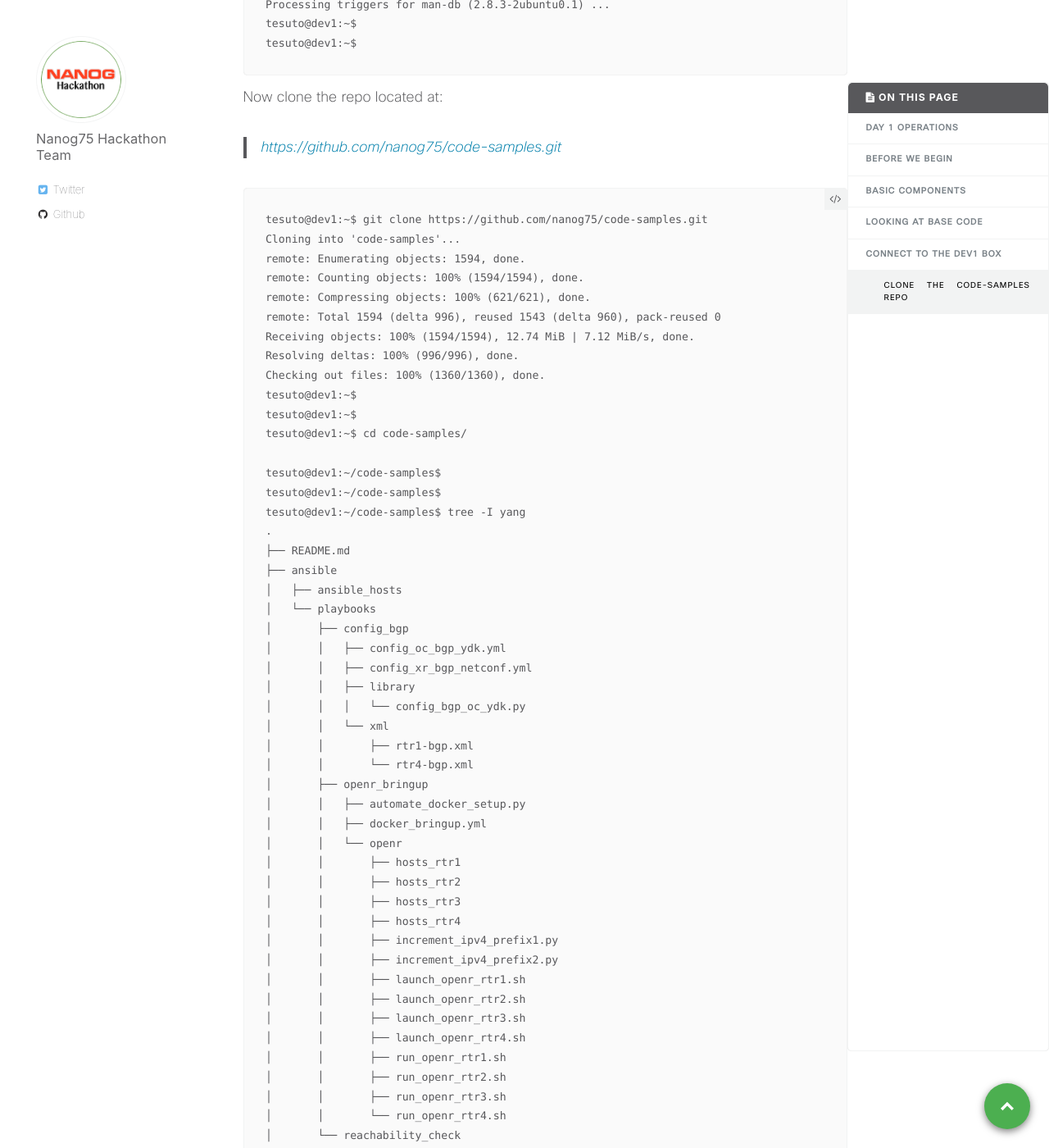
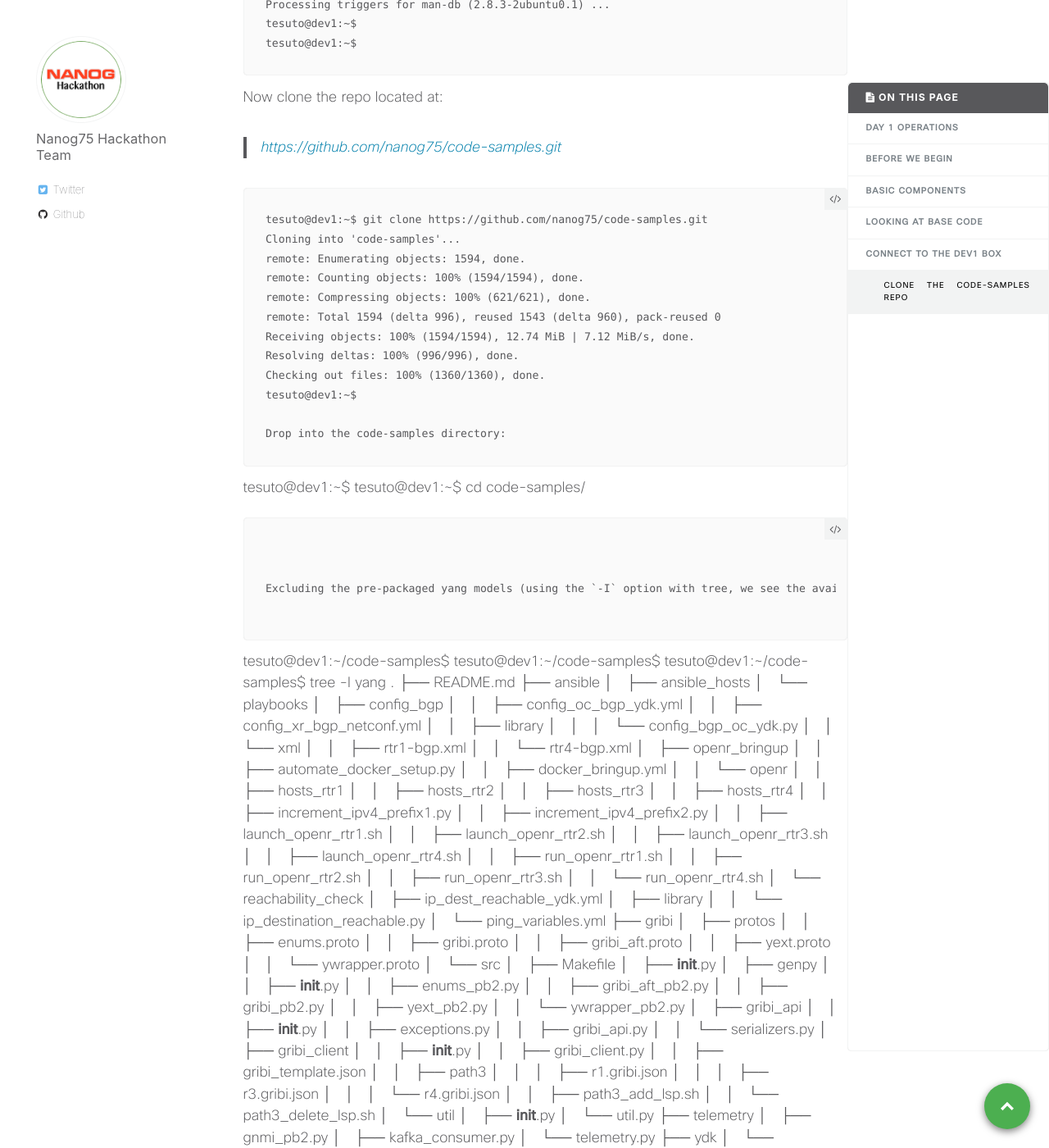
Before and after one commit to nanog75/hackathon, a Jekyll site: the page built from _day1/2019-02-17-step-1-understand-day-1-operations.md, in a window 1280 px wide and 1400 px high, scrolled down 4090 px. Shown: the whole window at 82% size. Built offline with Jekyll 4.4.1, drawn with Linux system fonts in a browser that asks for light colours; some of the changed text lies outside the part shown.

Commit message:
Create 2019-02-17-step-1-understand-day-1-operations.md

````diff
--- a/_day1/2019-02-17-step-1-understand-day-1-operations.md
+++ b/_day1/2019-02-17-step-1-understand-day-1-operations.md
@@ -194,9 +194,17 @@ Receiving objects: 100% (1594/1594), 12.74 MiB | 7.12 MiB/s, done.
 Resolving deltas: 100% (996/996), done.
 Checking out files: 100% (1360/1360), done.
 tesuto@dev1:~$
+
+Drop into the code-samples directory:
+```
 tesuto@dev1:~$
 tesuto@dev1:~$ cd code-samples/
+```
 
+
+Excluding the pre-packaged yang models (using the `-I` option with tree, we see the available files as shown below:
+
+```
 tesuto@dev1:~/code-samples$
 tesuto@dev1:~/code-samples$
 tesuto@dev1:~/code-samples$ tree -I yang
````
